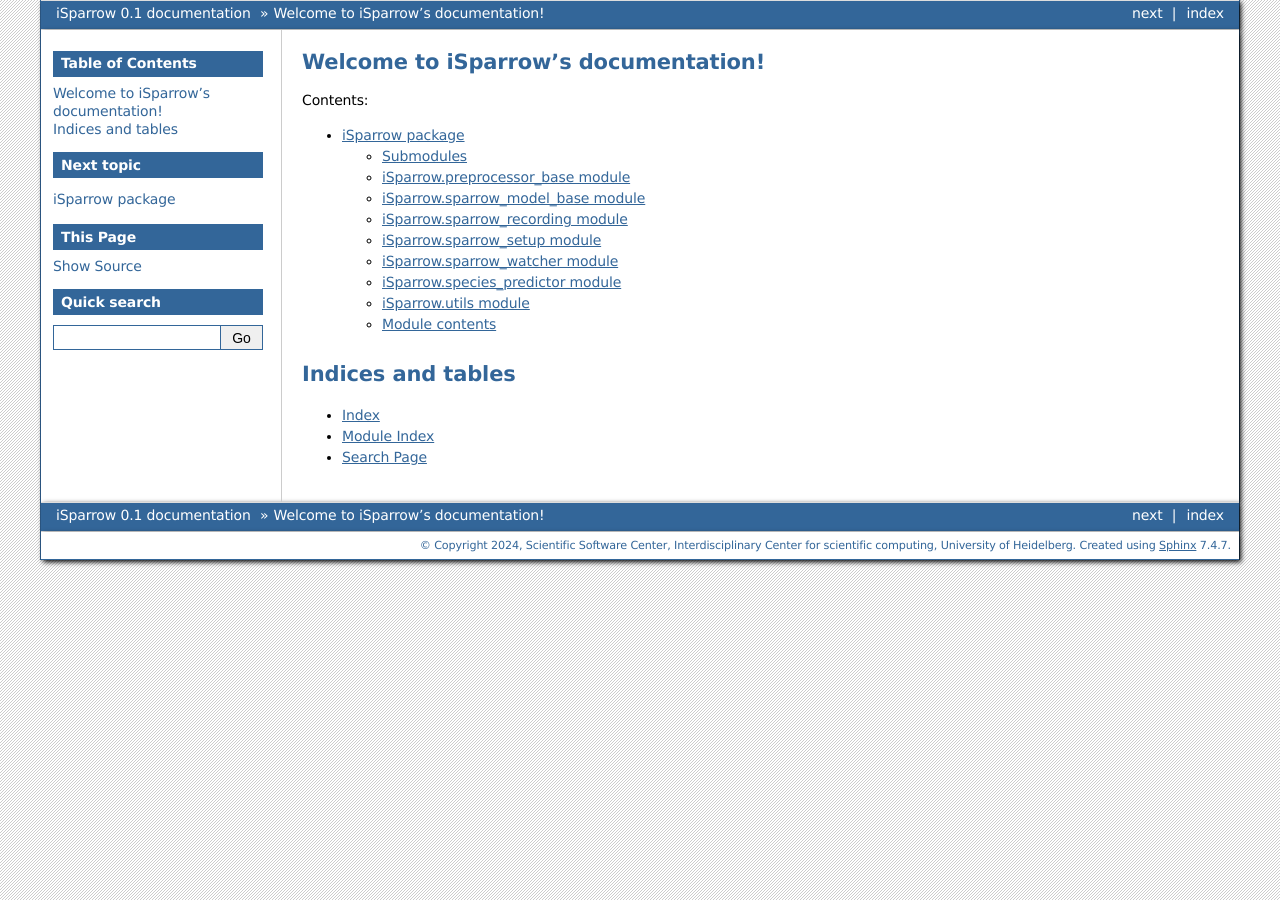
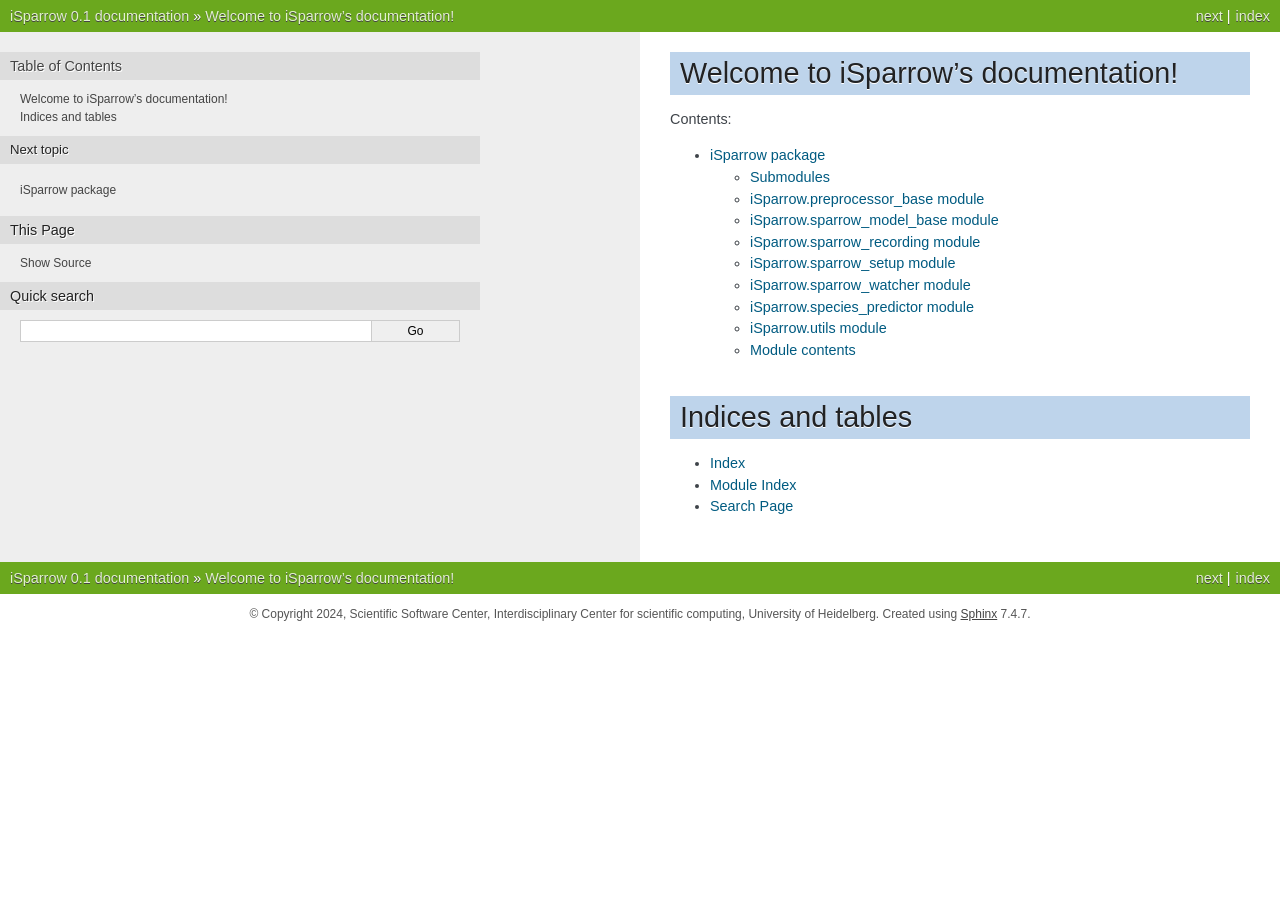
Before and after one commit to ssciwr/faunanet, a Sphinx documentation site: the page built from doc/source/index.rst, in a window 1280 px wide. Built offline with Sphinx 7.4.7, drawn with Linux system fonts in a browser that asks for light colours; pages that are not in the unit, such as notebooks, are missing from menus.

Commit message:
add better theme

```diff
--- a/doc/source/conf.py
+++ b/doc/source/conf.py
@@ -48,7 +48,10 @@
 # The theme to use for HTML and HTML Help pages.  See the documentation for
 # a list of builtin themes.
 #
-html_theme = "bizstyle"
+html_theme = "nature"
+html_theme_options = {
+    "sidebarwidth": "40em",
+}
 
 # Add any paths that contain custom static files (such as style sheets) here,
 # relative to this directory. They are copied after the builtin static files,
```
